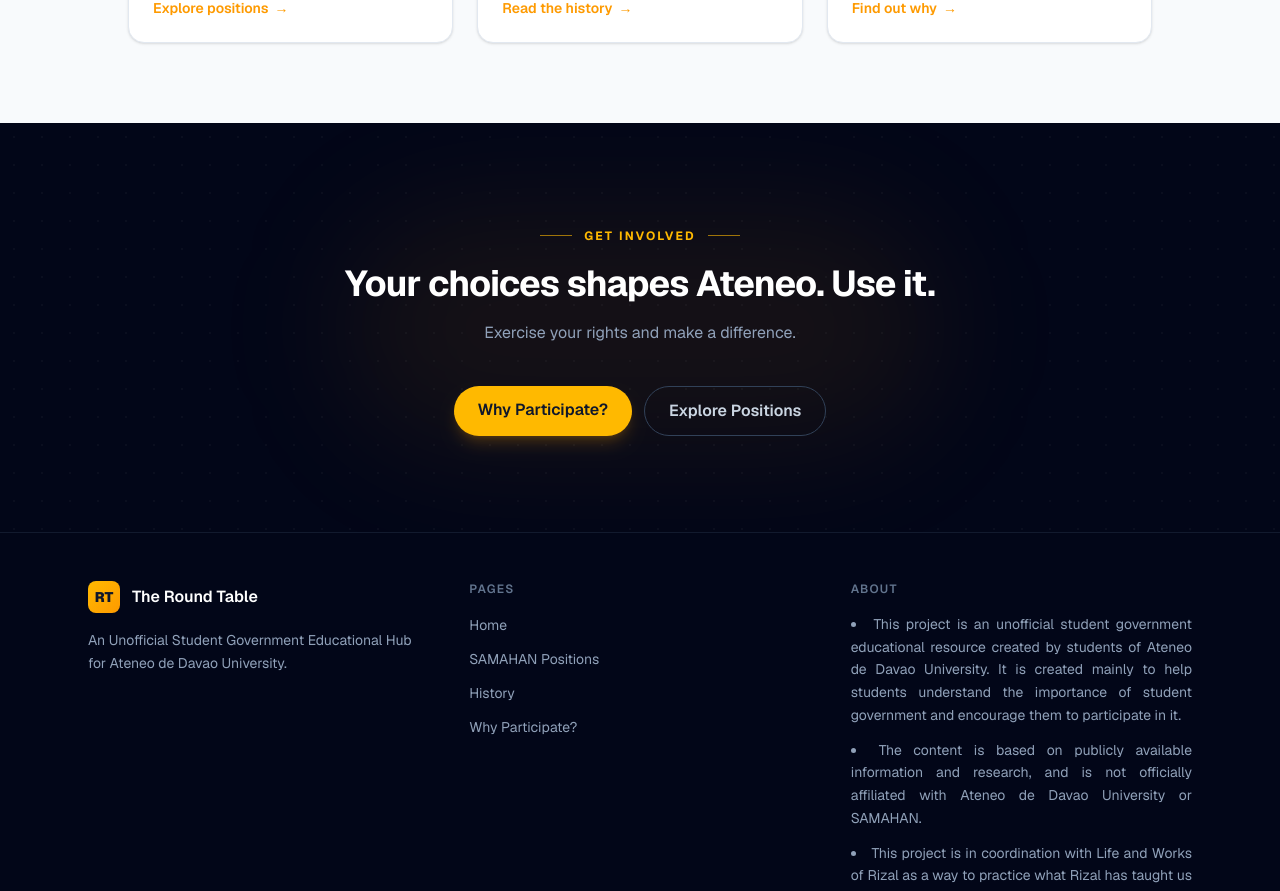
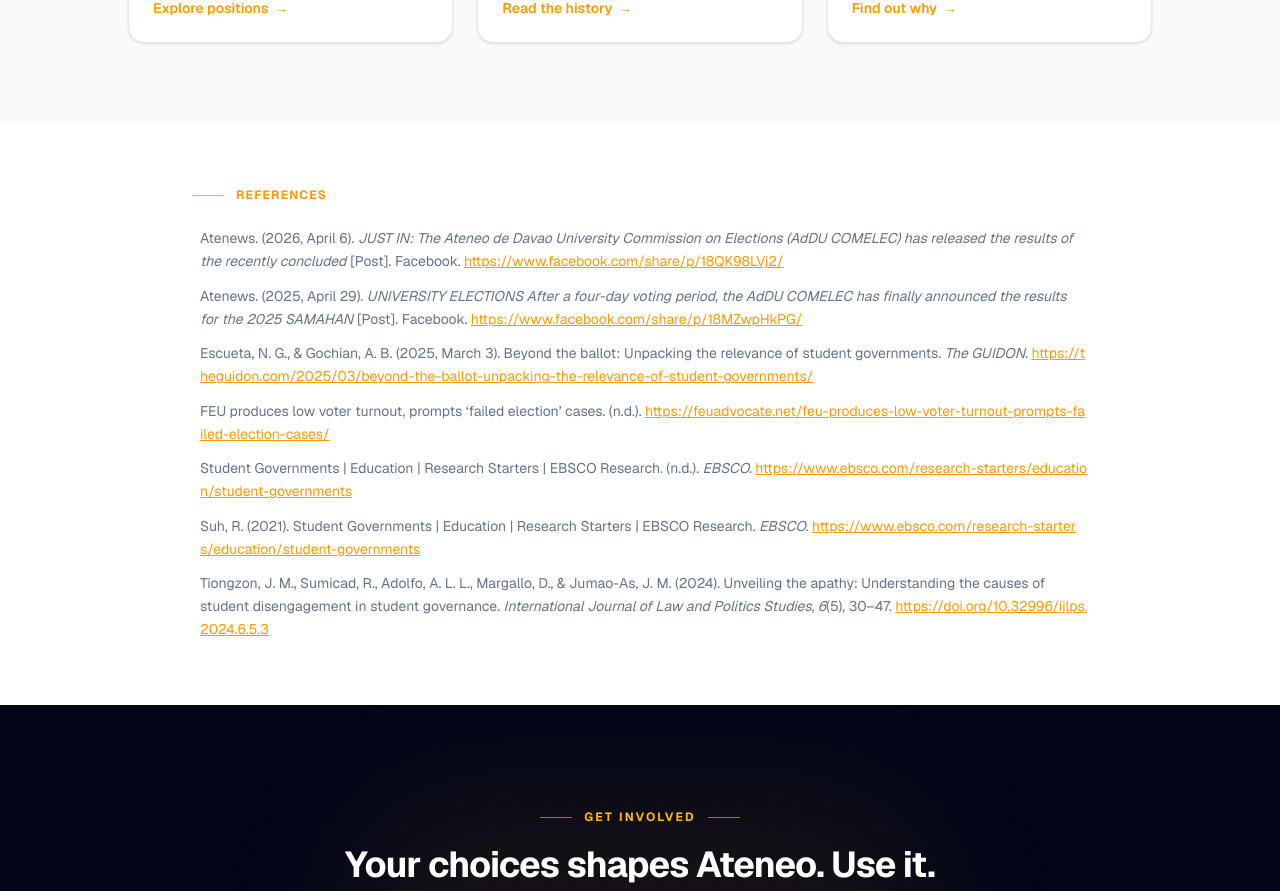
Before and after one commit to MuhasinBiruar/The-Round-Table-A-Student-Government-Hub, a Next.js app: page / in a window 1280 px wide. Shown: the part 2380-3271 px from the top of the page. Built offline with nearby package versions, Linux system fonts and the light colour scheme.

Commit message:
feat: add references section to home page

```diff
--- a/app/page.tsx
+++ b/app/page.tsx
@@ -244,6 +244,50 @@
       </section>
 
       {/* ══════════════════════════════════════════
+          REFERENCES
+      ══════════════════════════════════════════ */}
+      <section className="py-16 px-4 bg-white">
+        <div className="max-w-4xl mx-auto">
+          <div className="flex items-center gap-3 mb-6">
+            <span className="h-px w-8 bg-amber-400" />
+            <span className="text-amber-500 text-xs font-bold tracking-widest uppercase">
+              References
+            </span>
+          </div>
+          <ol className="list-inside space-y-3 text-sm text-slate-500 leading-relaxed">
+            <li className="pl-2">
+              Atenews. (2026, April 6). <em>JUST IN: The Ateneo de Davao University Commission on Elections (AdDU COMELEC) has released the results of the recently concluded</em> [Post]. Facebook.{" "}
+              <a href="https://www.facebook.com/share/p/18QK98LVj2/" className="text-amber-500 hover:text-amber-600 underline break-all" target="_blank" rel="noopener noreferrer">https://www.facebook.com/share/p/18QK98LVj2/</a>
+            </li>
+            <li className="pl-2">
+              Atenews. (2025, April 29). <em>UNIVERSITY ELECTIONS After a four-day voting period, the AdDU COMELEC has finally announced the results for the 2025 SAMAHAN</em> [Post]. Facebook.{" "}
+              <a href="https://www.facebook.com/share/p/18MZwpHkPG/" className="text-amber-500 hover:text-amber-600 underline break-all" target="_blank" rel="noopener noreferrer">https://www.facebook.com/share/p/18MZwpHkPG/</a>
+            </li>
+            <li className="pl-2">
+              Escueta, N. G., &amp; Gochian, A. B. (2025, March 3). Beyond the ballot: Unpacking the relevance of student governments. <em>The GUIDON.</em>{" "}
+              <a href="https://theguidon.com/2025/03/beyond-the-ballot-unpacking-the-relevance-of-student-governments/" className="text-amber-500 hover:text-amber-600 underline break-all" target="_blank" rel="noopener noreferrer">https://theguidon.com/2025/03/beyond-the-ballot-unpacking-the-relevance-of-student-governments/</a>
+            </li>
+            <li className="pl-2">
+              FEU produces low voter turnout, prompts &lsquo;failed election&rsquo; cases. (n.d.).{" "}
+              <a href="https://feuadvocate.net/feu-produces-low-voter-turnout-prompts-failed-election-cases/" className="text-amber-500 hover:text-amber-600 underline break-all" target="_blank" rel="noopener noreferrer">https://feuadvocate.net/feu-produces-low-voter-turnout-prompts-failed-election-cases/</a>
+            </li>
+            <li className="pl-2">
+              Student Governments | Education | Research Starters | EBSCO Research. (n.d.). <em>EBSCO.</em>{" "}
+              <a href="https://www.ebsco.com/research-starters/education/student-governments" className="text-amber-500 hover:text-amber-600 underline break-all" target="_blank" rel="noopener noreferrer">https://www.ebsco.com/research-starters/education/student-governments</a>
+            </li>
+            <li className="pl-2">
+              Suh, R. (2021). Student Governments | Education | Research Starters | EBSCO Research. <em>EBSCO.</em>{" "}
+              <a href="https://www.ebsco.com/research-starters/education/student-governments" className="text-amber-500 hover:text-amber-600 underline break-all" target="_blank" rel="noopener noreferrer">https://www.ebsco.com/research-starters/education/student-governments</a>
+            </li>
+            <li className="pl-2">
+              Tiongzon, J. M., Sumicad, R., Adolfo, A. L. L., Margallo, D., &amp; Jumao-As, J. M. (2024). Unveiling the apathy: Understanding the causes of student disengagement in student governance. <em>International Journal of Law and Politics Studies, 6</em>(5), 30–47.{" "}
+              <a href="https://doi.org/10.32996/ijlps.2024.6.5.3" className="text-amber-500 hover:text-amber-600 underline break-all" target="_blank" rel="noopener noreferrer">https://doi.org/10.32996/ijlps.2024.6.5.3</a>
+            </li>
+          </ol>
+        </div>
+      </section>
+
+      {/* ══════════════════════════════════════════
           CALL TO ACTION
       ══════════════════════════════════════════ */}
       <section className="relative bg-slate-950 py-24 px-4 overflow-hidden text-center">
```
